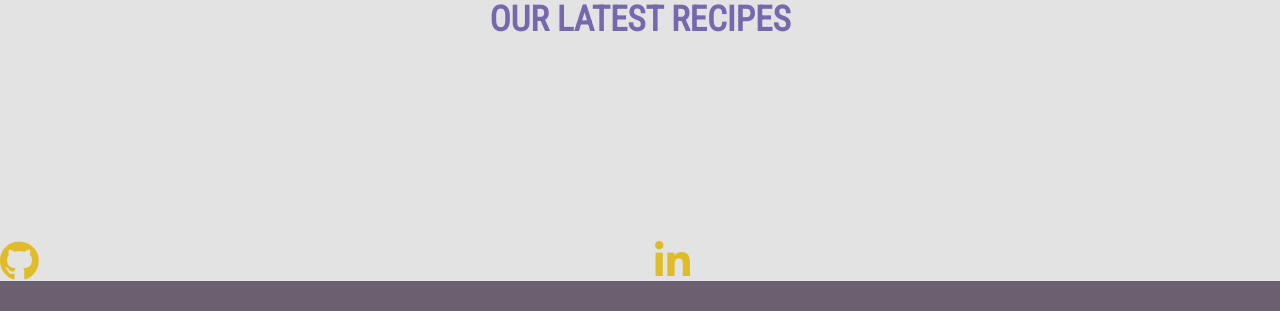
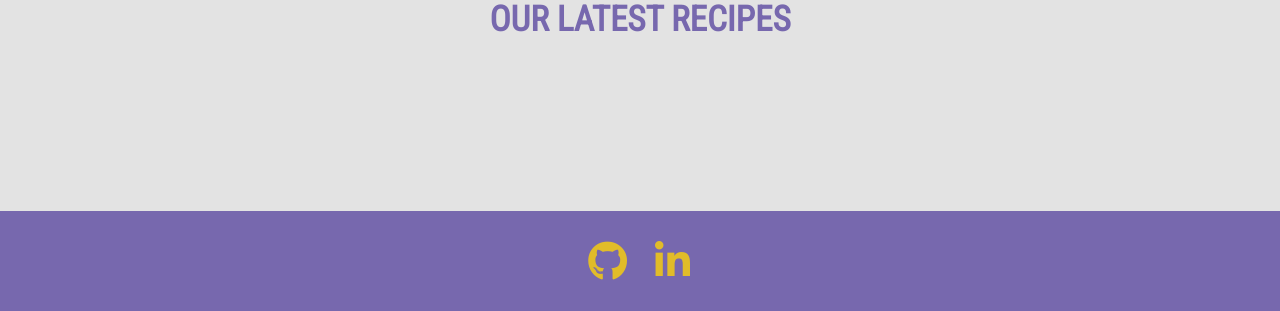
Before and after one commit to andreasdk/dcd-recipes, a Flask app: page / in a window 1280 px wide. Shown: the part 731-1042 px from the top of the page. Before the commit the page ends 1012 px from the top, so only its background shows below. Run offline with Flask 2, Linux system fonts and the light colour scheme; data that the repository does not hold is empty; some libraries are stand-ins or nearby versions.

Commit message:
added footer element back to footer

```diff
--- a/whisk/templates/includes/_footer.html
+++ b/whisk/templates/includes/_footer.html
@@ -1,4 +1,5 @@
 <!--Footer Section-->
+<footer class="footer">
 	<div class="row">
 		<div class="col-6 footer-icon">
 			<a href="https://github.com/andreasdk" target="_blank" rel="noopener"><i class="fab fa-github"></i></a>
@@ -7,3 +8,4 @@
 			<a href="https://www.linkedin.com/in/andreasoc/" target="_blank" rel="noopener"><i class="fab fa-linkedin-in"></i></a>
 		</div>
 	</div>
+</footer>
```
Lines whose indentation alone changed are shown as unchanged.
